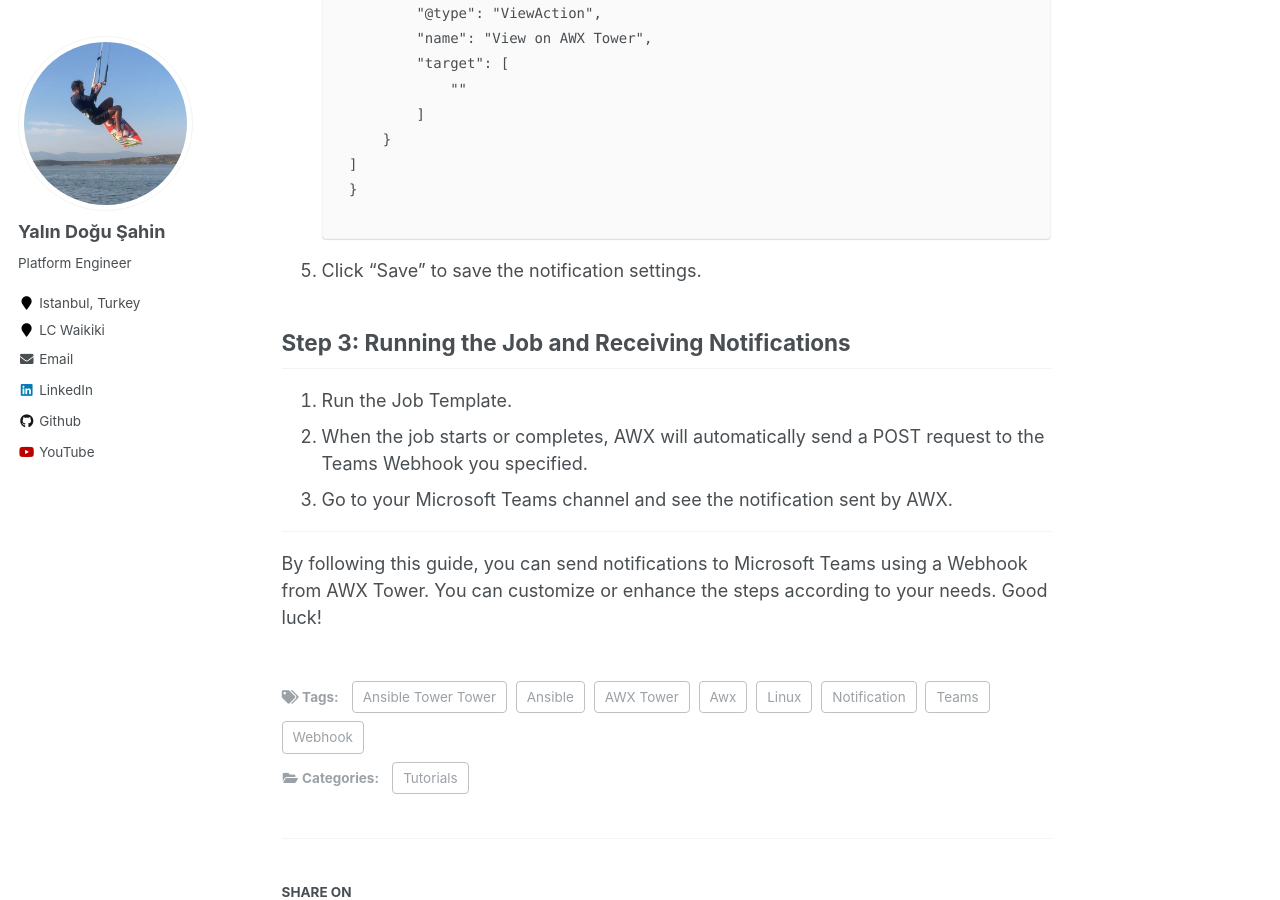
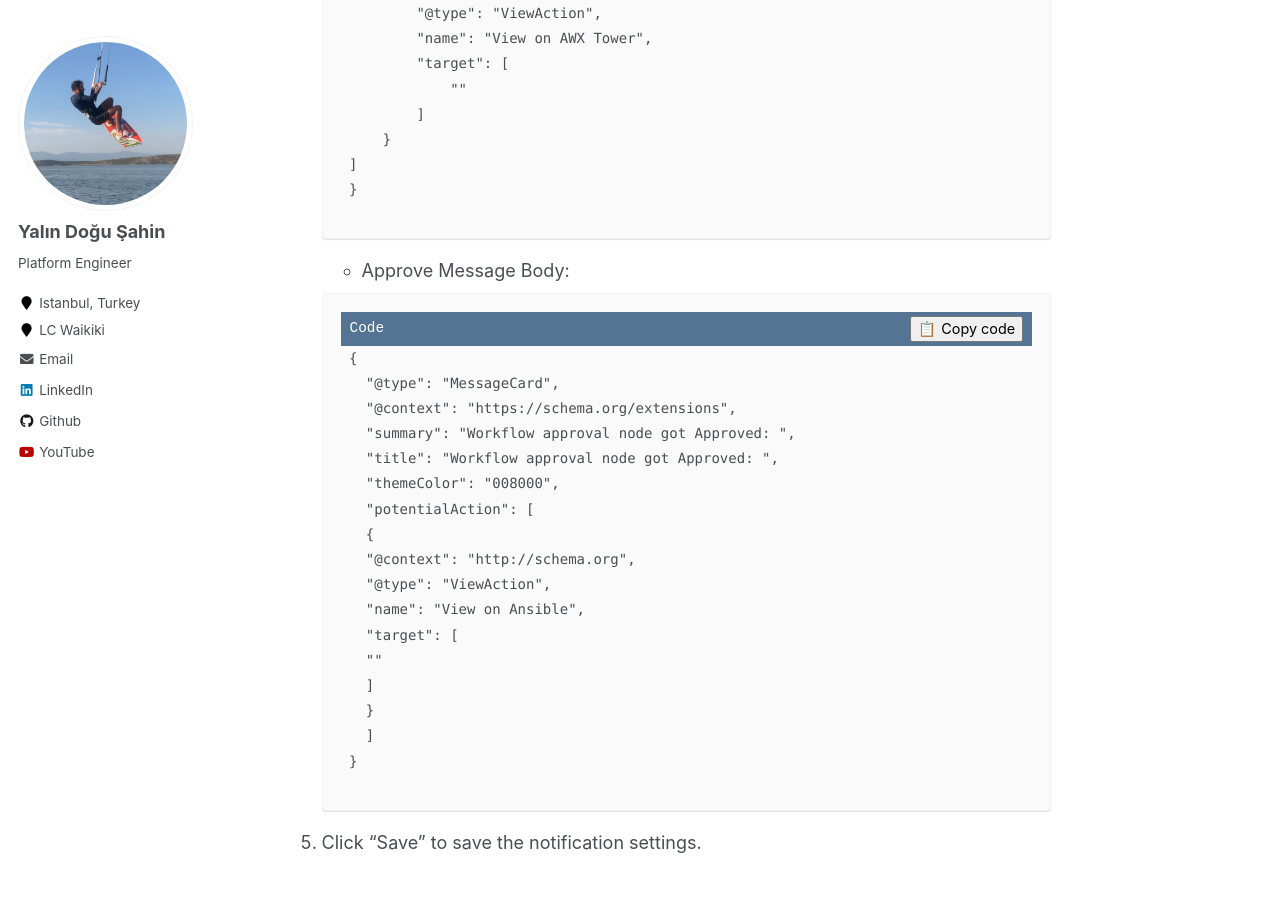
Before and after one commit to yalindogusahin/yalindogusahin.github.io, a Jekyll site: the page built from _posts/2023-08-21-blog-post-4.md, in a window 1280 px wide and 900 px high, scrolled down 4398 px. Built offline with Jekyll 4.4.1, drawn with Linux system fonts in a browser that asks for light colours; some of the changed text lies outside the part shown.

Commit message:
Update 2023-08-21-blog-post-4.md

````diff
--- a/_posts/2023-08-21-blog-post-4.md
+++ b/_posts/2023-08-21-blog-post-4.md
@@ -170,6 +170,28 @@ In this guide, you will learn how to send notifications to Microsoft Teams using
     }
     ```
 
+    - Approve Message Body:
+
+    ```
+    {
+      "@type": "MessageCard",
+      "@context": "https://schema.org/extensions",
+      "summary": "Workflow approval node got Approved: {{ approval_node_name }}",
+      "title": "Workflow approval node got Approved: {{ approval_node_name }}",
+      "themeColor": "008000",
+      "potentialAction": [
+      {
+      "@context": "http://schema.org",
+      "@type": "ViewAction",
+      "name": "View on Ansible",
+      "target": [
+      "{{ workflow_url }}"
+      ]
+      }
+      ]
+    }
+    ```
+
 
 
 
````
